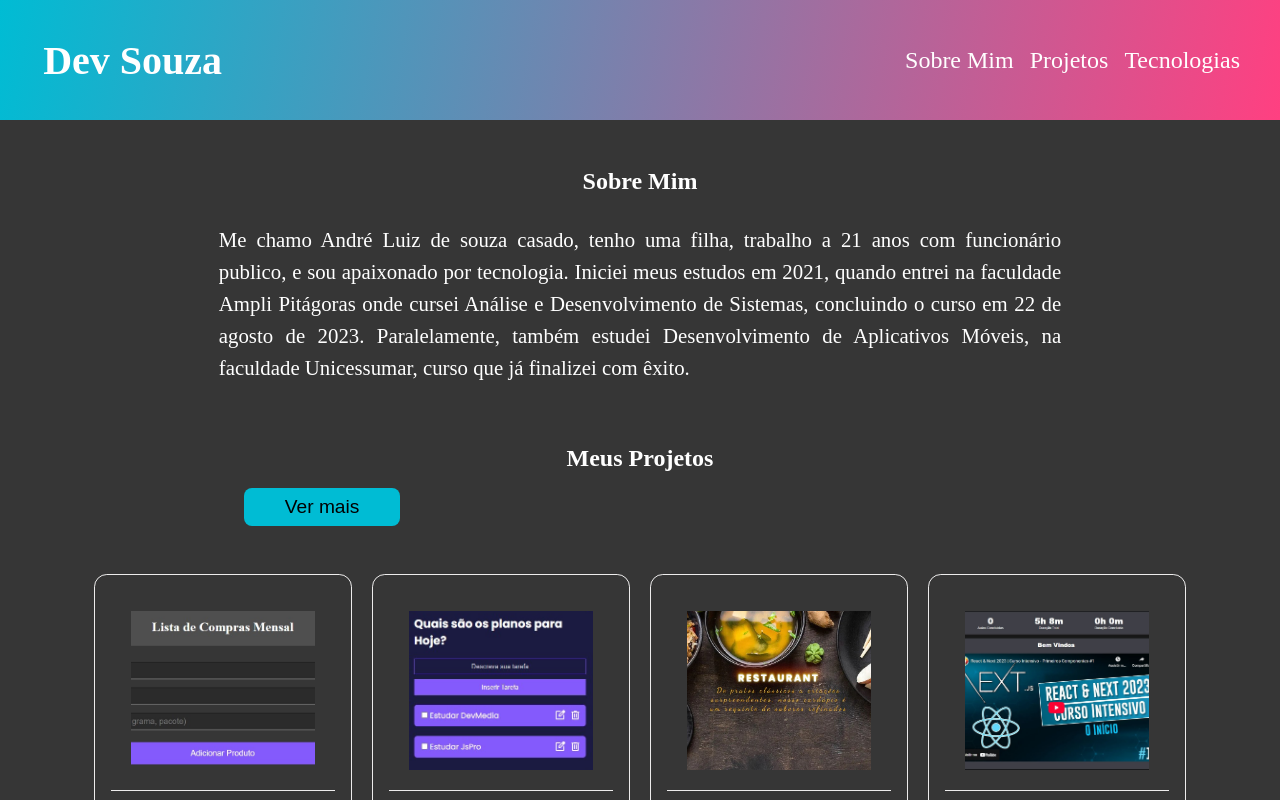
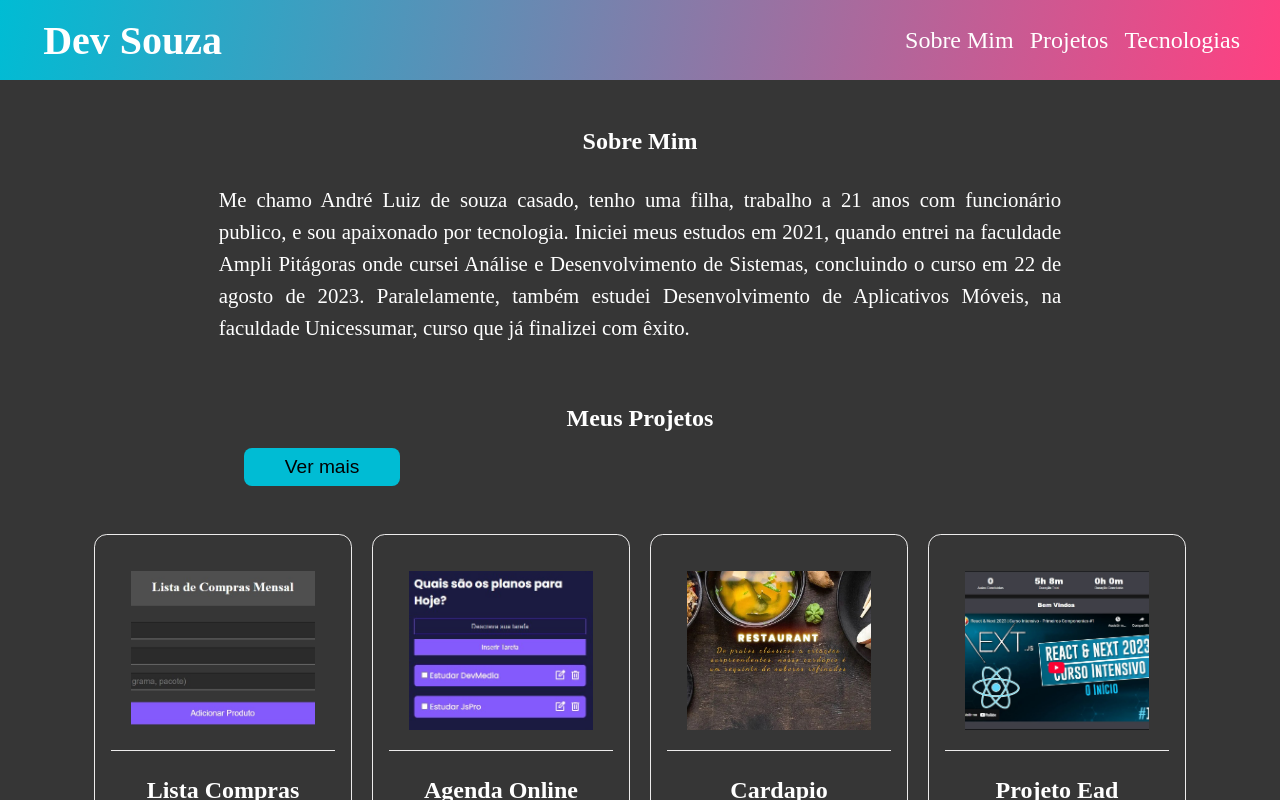
Before and after one commit to AndreSouzanl/landingPagePessoal, a Next.js app: page / in a window 1280 px wide. Shown: the top 800 px of the page. Built offline with nearby package versions, Linux system fonts and the light colour scheme.

Commit message:
atualizandoProjeto2708

```diff
--- a/src/componentes/Cards/Cards.module.css
+++ b/src/componentes/Cards/Cards.module.css
@@ -6,6 +6,7 @@
   padding: 1rem;
   border-radius: 0.8rem;
   flex-wrap: wrap;
+
 }
 .image_wrapper {
   position: relative;
--- a/src/componentes/Header/Header.module.css
+++ b/src/componentes/Header/Header.module.css
@@ -1,7 +1,7 @@
 .header {
   color: #fff;
   width: 100%;
-  height: 15vh;
+  height: 10vh;
   display: flex; /* garante alinhamento */
   align-items: center; /* centraliza verticalmente */
   background: linear-gradient(100deg, #00bcd4, #ff4081);
```
